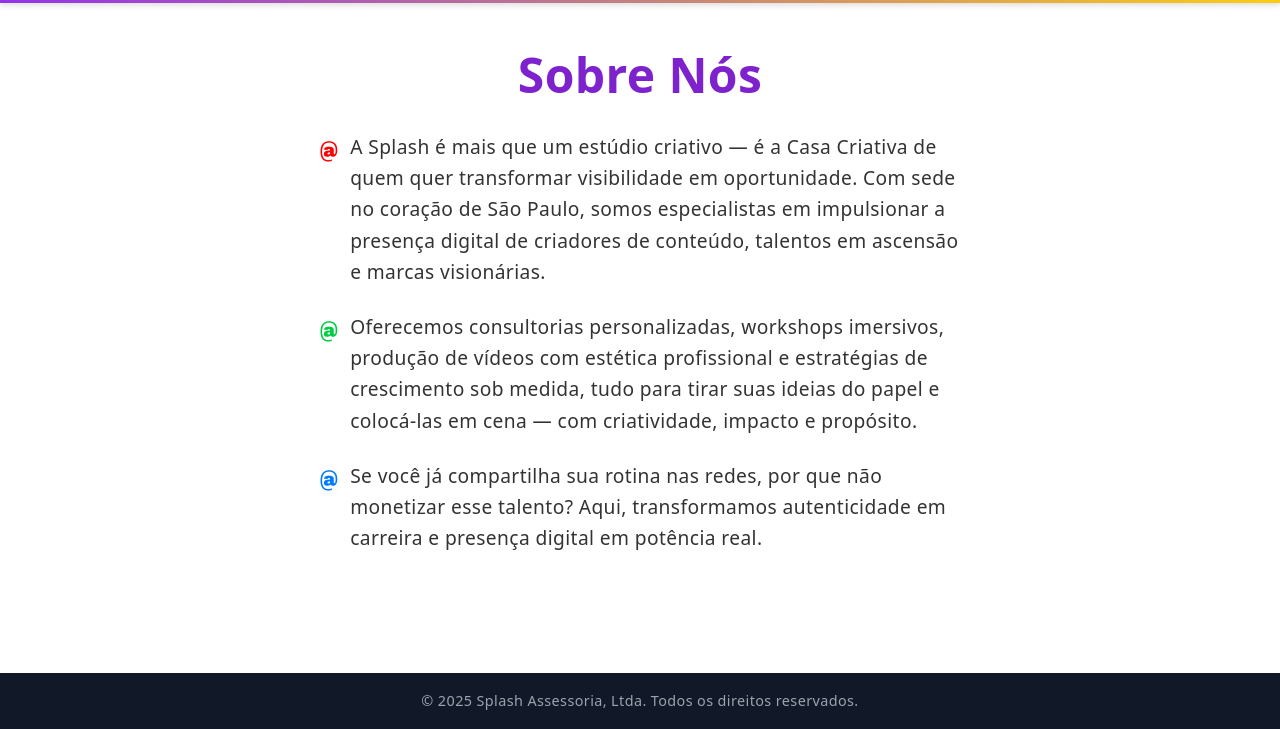
After one commit to jtrosino/splash-site, a PHP site: the page made by about copy.html in a window 1280 px wide. The commit adds this page. Shown: the part 227-956 px from the top of the page. Run offline with PHP 8.4, Linux system fonts and the light colour scheme; some libraries are stand-ins or nearby versions.

Commit message:
Auto-save: Sat 07/26/2025 12:49:53.72

```diff
--- /dev/null
+++ b/about copy.html
@@ -0,0 +1,92 @@
+<!DOCTYPE html>
+<html lang="pt-BR">
+<head>
+    <meta charset="UTF-8">
+    <meta name="viewport" content="width=device-width, initial-scale=1.0">
+    <title>Sobre Nós - Splash</title>
+    <script src="https://cdn.tailwindcss.com"></script>
+    <link rel="stylesheet" href="style.css">
+    <style>
+        .logo-subtitle {
+            color: #6b21a8;
+        }
+        header.scrolled .logo-subtitle {
+            color: white !important;
+        }
+
+        /* Stylized @ list */
+        .about-list {
+            max-width: 40rem;
+            margin: 0 auto;
+            padding: 0;
+            list-style: none;
+            text-align: left;
+        }
+        .about-list li {
+            font-size: 1.2rem;
+            color: #333;
+            margin-bottom: 1.5rem;
+            display: flex;
+            align-items: flex-start;
+            gap: 0.75rem;
+        }
+        .about-icon {
+            font-family: 'Arial Black', sans-serif;
+            font-size: 1.5rem;
+        }
+        .icon-red {
+            color: #ff0000;
+        }
+        .icon-green {
+            color: #00cc44;
+        }
+        .icon-blue {
+            color: #007bff;
+        }
+    </style>
+</head>
+<body class="bg-white font-sans leading-relaxed tracking-wide flex flex-col">
+    <header class="bg-gradient-to-r from-purple-600 to-yellow-400 text-white p-6">
+        <div class="container mx-auto flex justify-between items-center">
+            <div class="flex flex-col items-center">
+                <img src="assets/Spl@sh_balloon.png" alt="Splash Logo" class="mx-auto mb-0 w-56">
+                <p class="text-3xl font-semibold -mt-1 logo-subtitle">A sua casa creativa</p>
+            </div>
+            <nav class="space-x-4 text-lg font-semibold">
+                <a href="index.html">Início</a>
+                <a href="about.html">Sobre Nós</a>
+                <a href="services.html">Serviços</a>
+                <a href="contact.html">Contato</a>
+                <a href="gallery.php">Galeria</a>
+            </nav>
+        </div>
+    </header>
+
+    <section class="section-fade p-12 text-center">
+        <h1 class="text-5xl font-bold text-purple-700 mb-8 text-center">Sobre Nós</h1>
+
+        <ul class="about-list">
+            <li>
+                <span class="about-icon icon-red">@</span>
+                A Splash é mais que um estúdio criativo — é a Casa Criativa de quem quer transformar visibilidade em oportunidade.
+                Com sede no coração de São Paulo, somos especialistas em impulsionar a presença digital de criadores de conteúdo, talentos em ascensão e marcas visionárias.
+            </li>
+            <li>
+                <span class="about-icon icon-green">@</span>
+                Oferecemos consultorias personalizadas, workshops imersivos, produção de vídeos com estética profissional e estratégias de crescimento sob medida,
+                tudo para tirar suas ideias do papel e colocá-las em cena — com criatividade, impacto e propósito.
+            </li>
+            <li>
+                <span class="about-icon icon-blue">@</span>
+                Se você já compartilha sua rotina nas redes, por que não monetizar esse talento?
+                Aqui, transformamos autenticidade em carreira e presença digital em potência real.
+            </li>
+        </ul>
+    </section>
+
+    <footer class="bg-gray-900 text-gray-400 text-center p-4 mt-12">
+        &copy; 2025 Splash Assessoria, Ltda. Todos os direitos reservados.
+    </footer>
+    <script src="script.js"></script>
+</body>
+</html>
--- a/about.html
+++ b/about.html
@@ -91,14 +91,14 @@
     <header class="bg-gradient-to-r from-purple-600 to-yellow-400 text-white p-6">
         <div class="container mx-auto flex justify-between items-center">
             <div class="flex flex-col items-center">
-                <img src="assets/Spl@sh_balloon.png" alt="Splash Logo" class="mx-auto mb-0 w-56">
-                <p class="text-3xl font-semibold -mt-1 logo-subtitle">A sua casa creativa</p>
+                <img src="assets/splash_logo.png" alt="Splash Logo" class="mx-auto mb-0 w-56">
+                <p class="text-3xl font-semibold -mt-1 logo-subtitle">A SUA CASA CRIATIVA</p>
             </div>
             <nav class="space-x-4 text-lg font-semibold">
                 <a href="index.html">Início</a>
                 <a href="about.html" class="active">Sobre Nós</a>
                 <a href="services.html">Serviços</a>
-                <a href="contact.html">Contato</a>
+                <a href="cadastre.html">Cadastre-se</a>
                 <a href="gallery.php">Galeria</a>
             </nav>
         </div>
--- a/gallery.php
+++ b/gallery.php
@@ -51,14 +51,14 @@
     <header class="bg-gradient-to-r from-purple-600 to-yellow-400 text-white p-6">
         <div class="container mx-auto flex justify-between items-center">
             <div class="flex flex-col items-center">
-                <img src="assets/Spl@sh_balloon.png" alt="Splash Logo" class="mx-auto mb-0 w-56">
-                <p class="text-3xl font-semibold -mt-1 logo-subtitle">A sua casa creativa</p>
+                <img src="assets/splash_logo.png" alt="Splash Logo" class="mx-auto mb-0 w-56">
+                <p class="text-3xl font-semibold -mt-1 logo-subtitle">A SUA CASA CRIATIVA</p>
             </div>
             <nav class="space-x-4 text-lg font-semibold">
                 <a href="index.html">Início</a>
                 <a href="about.html">Sobre Nós</a>
                 <a href="services.html">Serviços</a>
-                <a href="contact.html">Contato</a>
+                <a href="cadastre.html">Cadastre-se</a>
                 <a href="gallery.php" class="active">Galeria</a>
             </nav>
         </div>
--- a/services.html
+++ b/services.html
@@ -31,14 +31,14 @@
     <header class="bg-gradient-to-r from-purple-600 to-yellow-400 text-white p-6">
         <div class="container mx-auto flex justify-between items-center">
             <div class="flex flex-col items-center">
-                <img src="assets/Spl@sh_balloon.png" alt="Splash Logo" class="mx-auto mb-0 w-56">
-                <p class="text-3xl font-semibold -mt-1 logo-subtitle">A sua casa creativa</p>
+                <img src="assets/splash_logo.png" alt="Splash Logo" class="mx-auto mb-0 w-56">
+                <p class="text-3xl font-semibold -mt-1 logo-subtitle">A SUA CASA CRIATIVA</p>
             </div>
             <nav class="space-x-4 text-lg font-semibold">
                 <a href="index.html">Início</a>
                 <a href="about.html">Sobre Nós</a>
                 <a href="services.html">Serviços</a>
-                <a href="contact.html">Contato</a>
+                <a href="cadastre.html">Cadastre-se</a>
                 <a href="gallery.php">Galeria</a>
             </nav>
         </div>
```
Also changed, not shown: cadastre.html (renamed from contact.html, +8 -8 lines), how to run.txt (added, +10 -0 lines), index copy.html (deleted, +0 -106 lines), index.html (+7 -7 lines), Spl@sh_balloon.png (deleted), assets/Spl@sh_balloon.png (deleted), assets/splash_logo.png (added), assets/splash_logo_uncropped.png (added).
